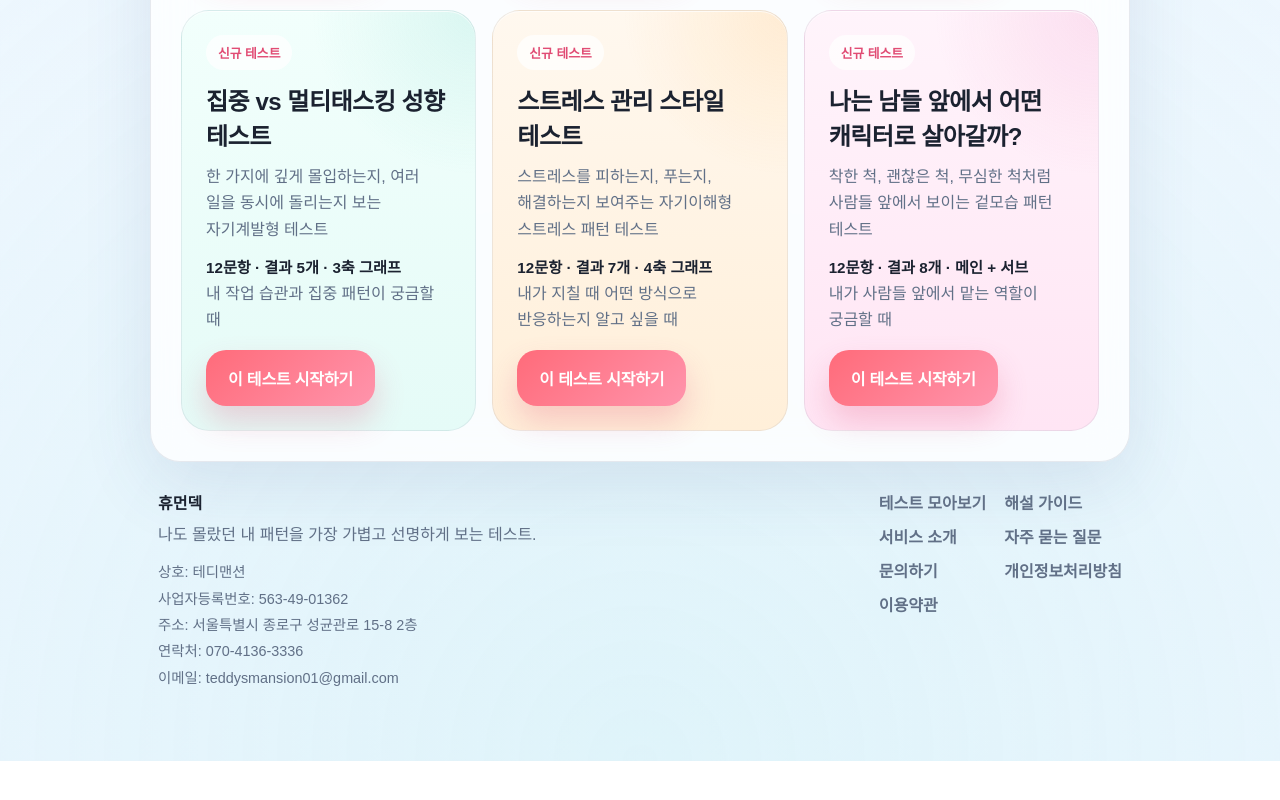
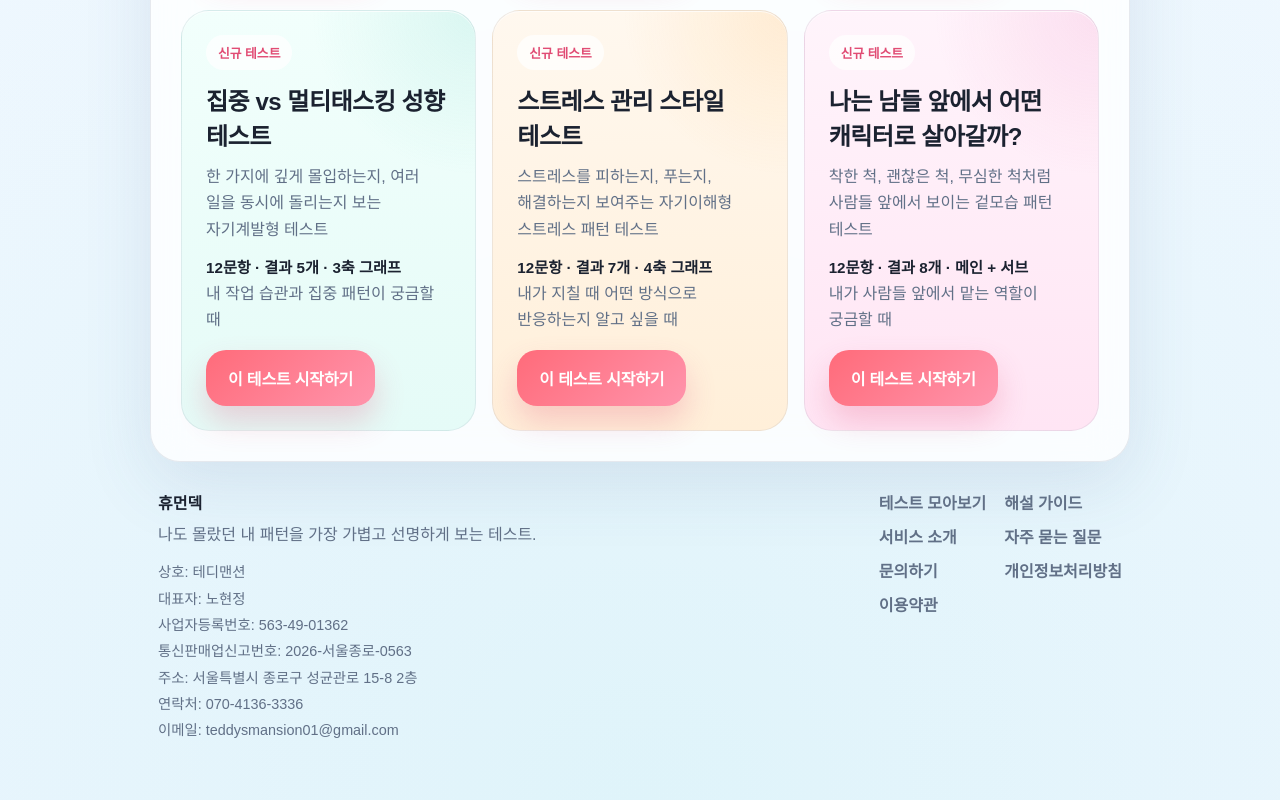
Before and after one commit to chichigoldbar-collab/humandeck, a Next.js app: page / in a window 1280 px wide. Shown: the part 3339-4139 px from the top of the page. Before the commit the page ends 4100 px from the top, so only its background shows below. Built offline with nearby package versions, Linux system fonts and the light colour scheme; no server answers.

Commit message:
Update footer business information

```diff
--- a/components/SiteFooter.tsx
+++ b/components/SiteFooter.tsx
@@ -6,7 +6,9 @@ export function SiteFooter() {
         <p>나도 몰랐던 내 패턴을 가장 가볍고 선명하게 보는 테스트.</p>
         <div className="footer-business">
           <span>상호: 테디맨션</span>
+          <span>대표자: 노현정</span>
           <span>사업자등록번호: 563-49-01362</span>
+          <span>통신판매업신고번호: 2026-서울종로-0563</span>
           <span>주소: 서울특별시 종로구 성균관로 15-8 2층</span>
           <span>연락처: 070-4136-3336</span>
           <span>이메일: teddysmansion01@gmail.com</span>
```
